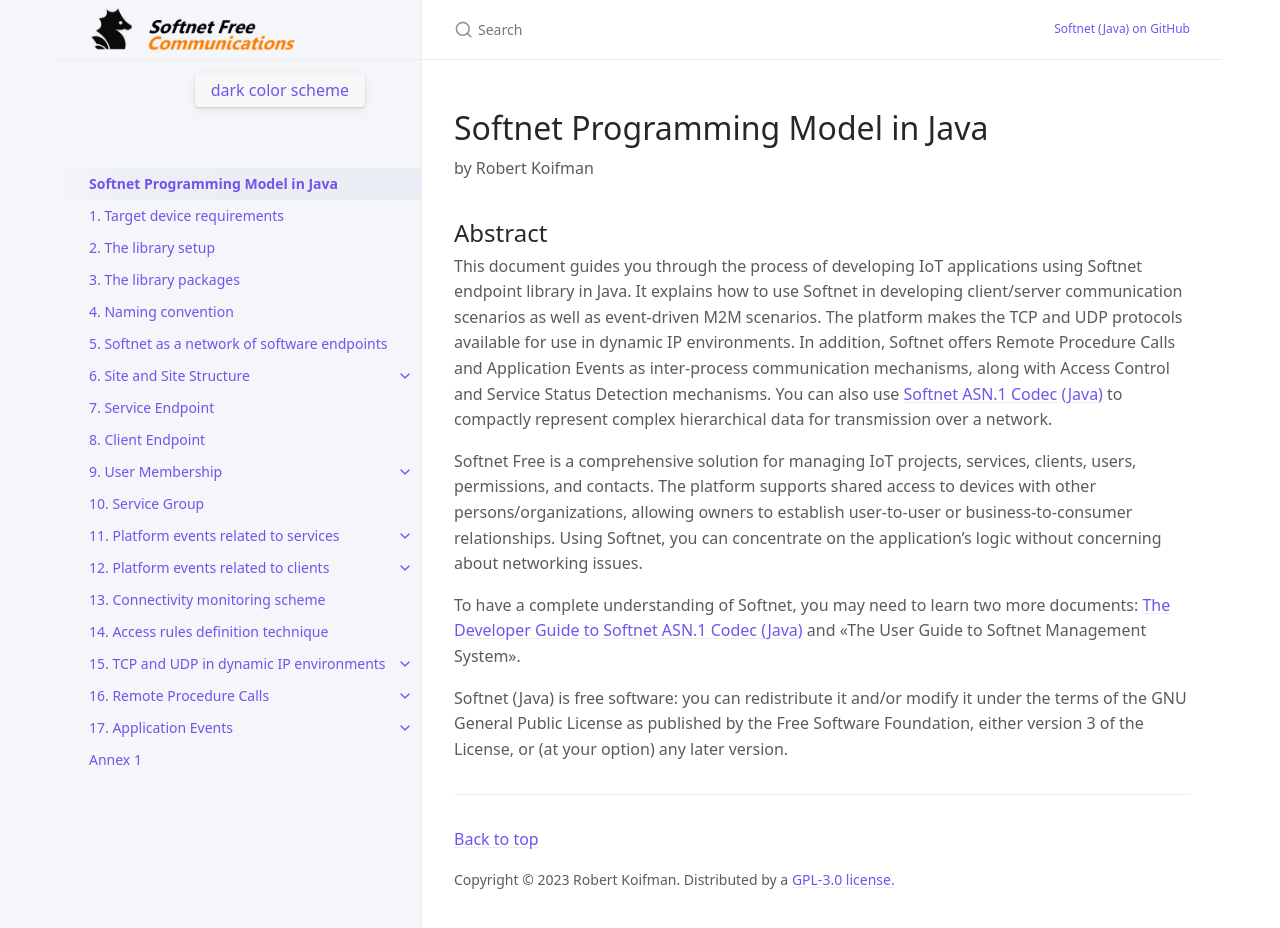
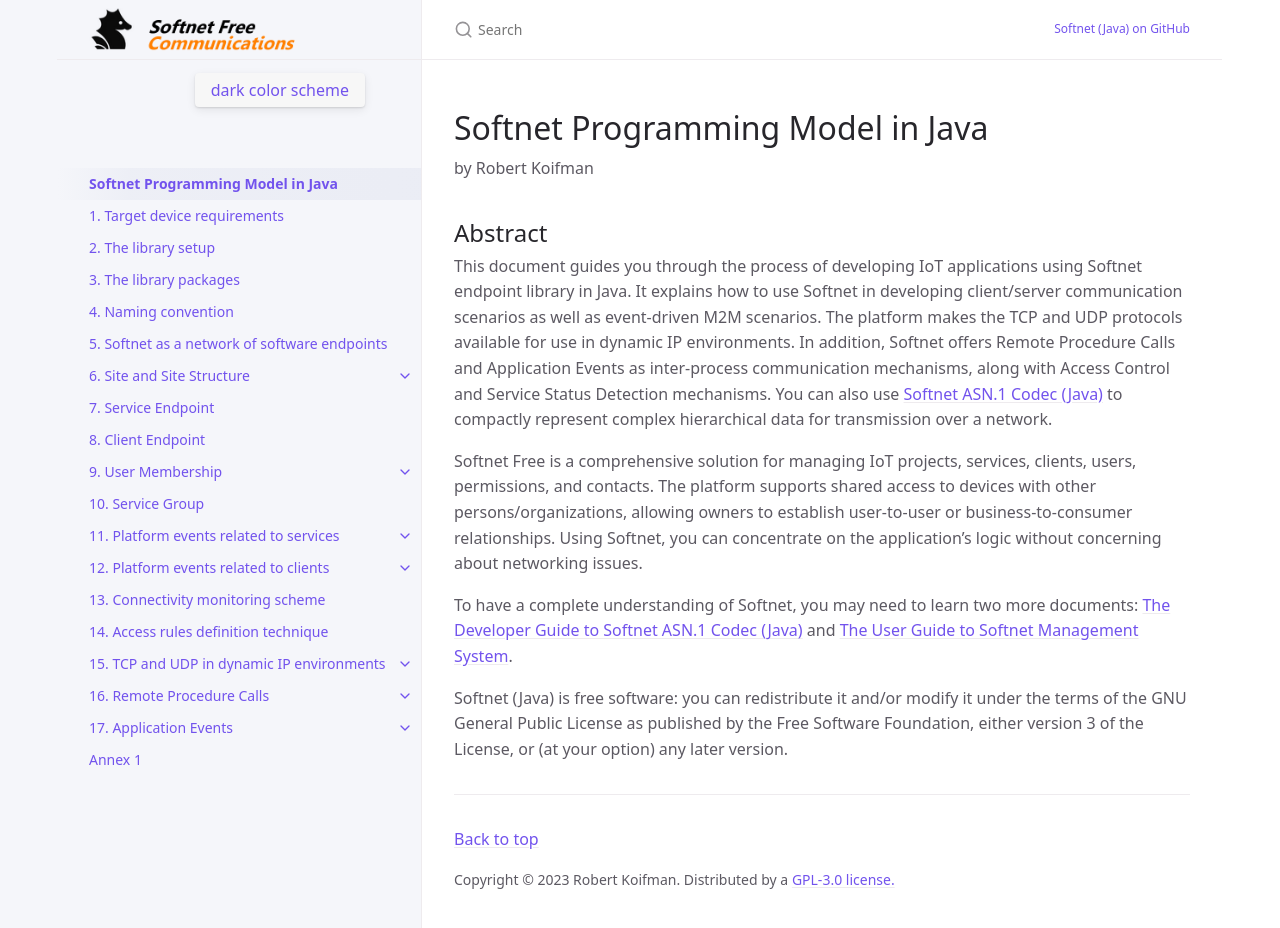
Before and after one commit to Softnet-Free/softnet-java, a Jekyll site: the page built from docs/index.md, in a window 1280 px wide and 931 px high. Shown: the top 928 px of the window. Built offline with Jekyll 4.4.1, drawn with Linux system fonts in a browser that asks for light colours; part of the change alters nothing that is shown.

Commit message:
text update

```diff
--- a/docs/index.md
+++ b/docs/index.md
@@ -16,6 +16,6 @@ This document guides you through the process of developing IoT applications usin
 
 Softnet Free is a comprehensive solution for managing IoT projects, services, clients, users, permissions, and contacts. The platform supports shared access to devices with other persons/organizations, allowing owners to establish user-to-user or business-to-consumer relationships. Using Softnet, you can concentrate on the application’s logic without concerning about networking issues.
 
-To have a complete understanding of Softnet, you may need to learn two more documents: [The Developer Guide to Softnet ASN.1 Codec (Java)](https://softnet-free.github.io/asn1codec-java){:target="_blank"}{:rel="noopener noreferrer"} and «The User Guide to Softnet Management System».
+To have a complete understanding of Softnet, you may need to learn two more documents: [The Developer Guide to Softnet ASN.1 Codec (Java)](https://softnet-free.github.io/asn1codec-java){:target="_blank"}{:rel="noopener noreferrer"} and [The User Guide to Softnet Management System](https://softnet-free.github.io/softnet-ms){:target="_blank"}{:rel="noopener noreferrer"}.
 
 Softnet (Java) is free software: you can redistribute it and/or modify it under the terms of the GNU General Public License as published by the Free Software Foundation, either version 3 of the License, or (at your option) any later version.
```
